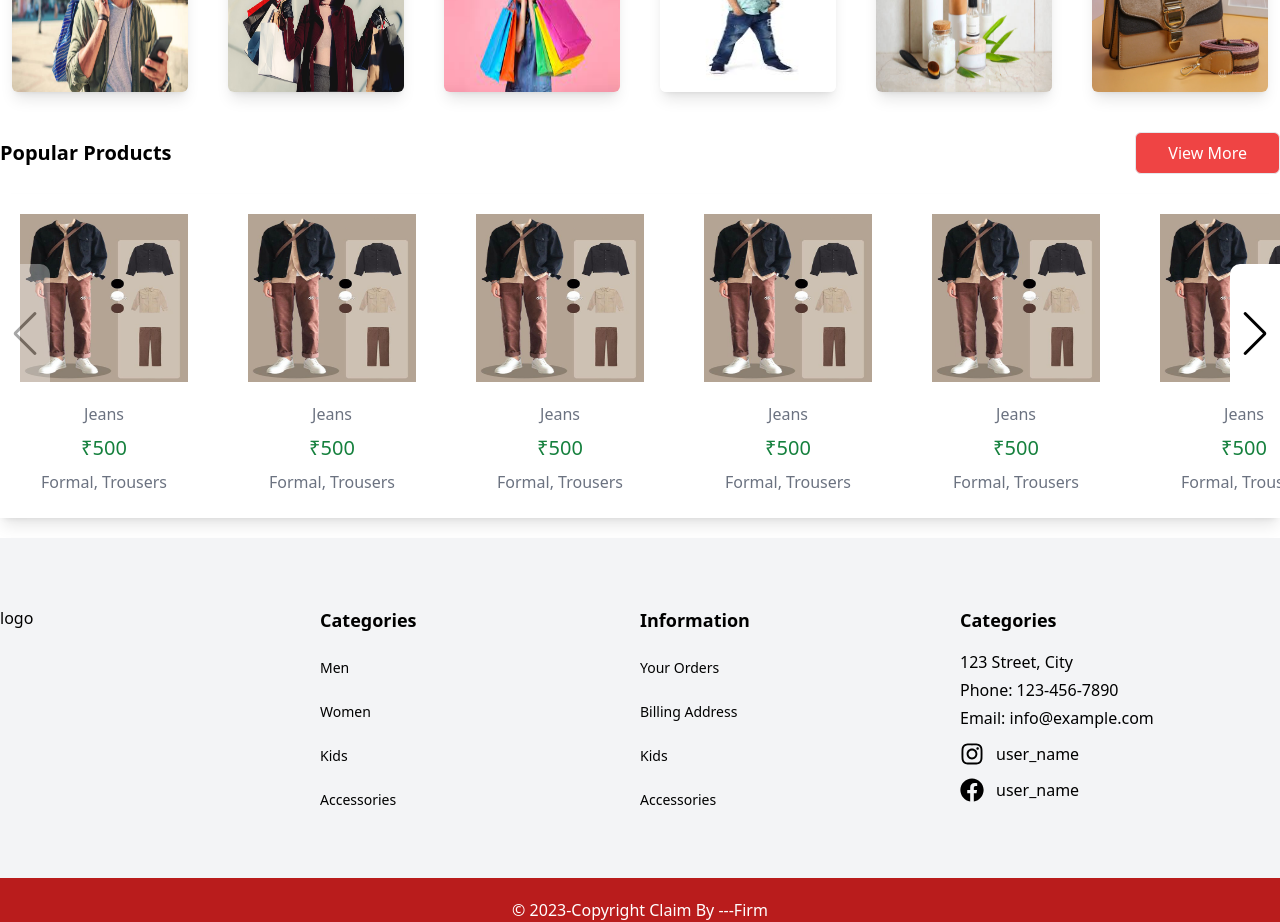
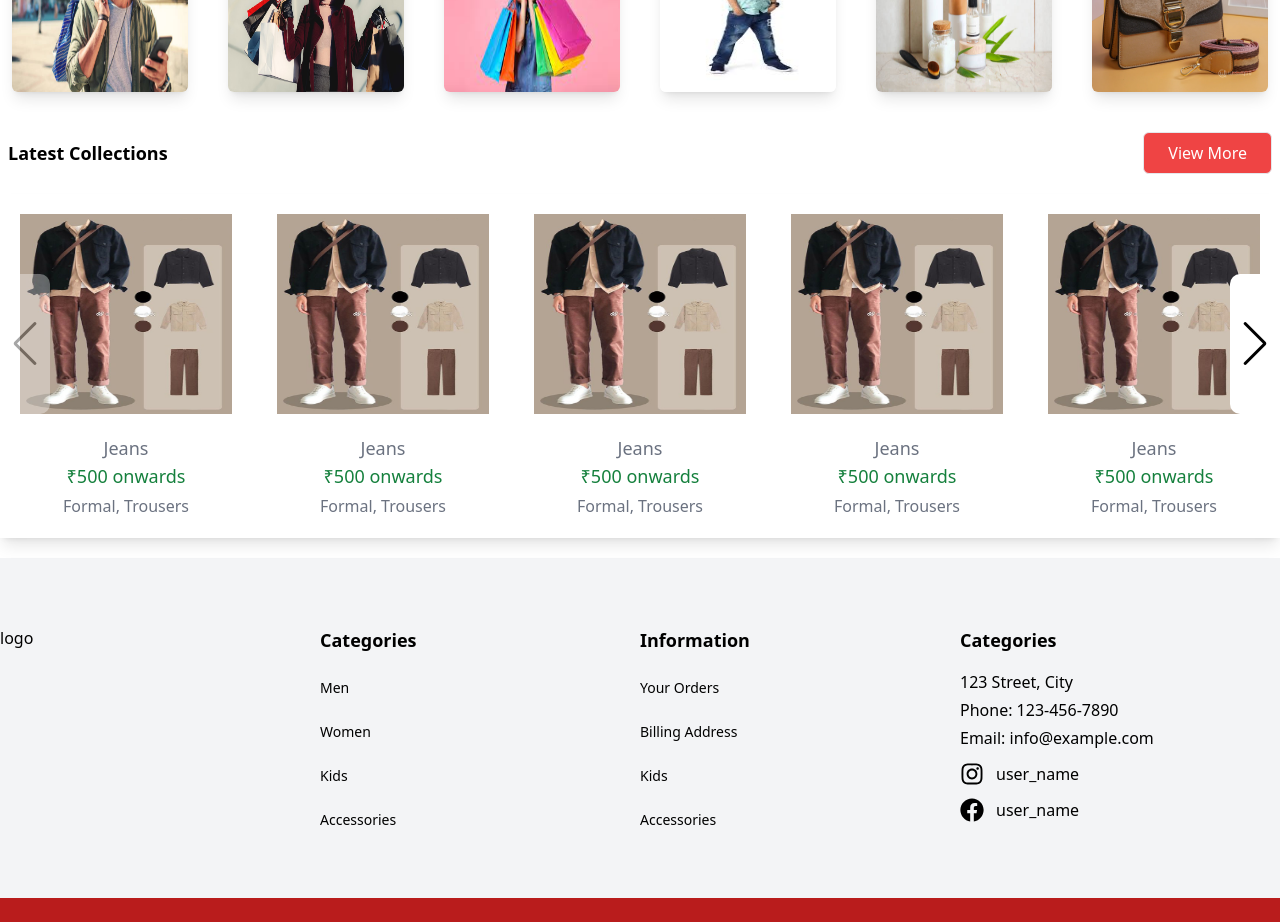
Before and after one commit to anshCoderZbar/ecommerce, a Next.js app: page / in a window 1280 px wide. Shown: the part 700-1622 px from the top of the page. Built offline with nearby package versions, Linux system fonts and the light colour scheme.

Commit message:
added swiper

```diff
--- /dev/null
+++ b/app/common/index/Banner.jsx
@@ -0,0 +1,32 @@
+import React from "react";
+import Image from "next/image";
+import { Swiper, SwiperSlide } from "swiper/react";
+import { Navigation, Pagination } from "swiper";
+
+import { BannerImg } from "mock/banner";
+
+export const Banner = () => {
+  return (
+    <Swiper
+      modules={[Navigation, Pagination]}
+      spaceBetween={50}
+      slidesPerView={1}
+      loop={true}
+      pagination={{ clickable: true }}
+      navigation
+    >
+      {BannerImg?.map((image, i) => {
+        return (
+          <SwiperSlide key={i}>
+            <Image
+              src={image?.img}
+              alt="banner1"
+              loading="lazy"
+              className="w-full h-auto aspect-video max-w-full lg:h-[500px]"
+            />
+          </SwiperSlide>
+        );
+      })}
+    </Swiper>
+  );
+};
--- /dev/null
+++ b/app/common/index/Category.jsx
@@ -0,0 +1,40 @@
+import React from "react";
+import Image from "next/image";
+import { animated, useSpring } from "@react-spring/web";
+
+import { Section } from "mock/section";
+
+export const Category = () => {
+  const [props, api] = useSpring(
+    () => ({
+      from: { transform: "scale(0)", opacity: 0 },
+      to: { transform: "scale(1)", opacity: 1 },
+      immediate: false,
+      config: { duration: 1000 },
+    }),
+    []
+  );
+  return (
+    <div className="container mx-auto">
+      <div className="flex flex-wrap gap-5 md:gap-7 lg:gap-10 items-center justify-center py-5 ">
+        {Section?.map((data, i) => {
+          return (
+            <animated.div style={props} key={i} className="content relative">
+              <Image
+                src={data?.img}
+                alt={data?.heading}
+                loading="lazy"
+                className="rounded-md w-28 shadow-lg h-28 sm:w-32 sm:h-32 md:w-36 md:h-36 lg:w-44 lg:h-44 "
+              />
+              <div className="overlay absolute bg-red-400 rounded-md bottom-0 left-0 right-0 overflow-hidden h-0 transition-all duration-300 dark:bg-red-950">
+                <div className="text text-white  text-sm md:text-xl absolute overflow-hidden top-1/2 left-1/2 transform -translate-x-1/2 -translate-y-1/2 capitalize">
+                  {data?.heading}
+                </div>
+              </div>
+            </animated.div>
+          );
+        })}
+      </div>
+    </div>
+  );
+};
--- /dev/null
+++ b/app/common/index/LatestCollections.jsx
@@ -0,0 +1,8 @@
+import React from "react";
+import { ProductCategories } from "components/Product-categories";
+
+import { MenCategory } from "mock/categories/Men";
+
+export const LatestCollection = () => {
+  return <ProductCategories category={MenCategory} />;
+};
--- a/app/common/index/MenCategories.jsx
+++ /dev/null
@@ -1,10 +0,0 @@
-import { ProductCategories } from "components/Product-categories";
-import React from "react";
-
-export const MenCategories = () => {
-  return (
-    <div>
-      <ProductCategories />
-    </div>
-  );
-};
--- a/app/layout/Header/index.jsx
+++ b/app/layout/Header/index.jsx
@@ -1,10 +1,10 @@
 import React, { useEffect, useState } from "react";
+import Link from "next/link";
 import { CiShoppingCart, CiSearch } from "react-icons/ci";
 import { BiArrowBack } from "react-icons/bi";
 import { useTheme } from "next-themes";
 
 import { Profile } from "./Profile";
-import Link from "next/link";
 
 export const Header = () => {
   const [active, setActive] = useState(false);
--- /dev/null
+++ b/components/Category-Card/index.jsx
@@ -0,0 +1,25 @@
+import React from "react";
+import Image from "next/image";
+
+export const CategoryCard = ({ data }) => {
+  return (
+    <div className="w-fit">
+      <Image
+        src={data?.img}
+        alt="Product"
+        className="w-44 h-44 object-center sm:h-48 sm:w-48 md:h-48 md:w-48 lg:h-60 lg:w-72 xl:w-72 xl:h-60 bg-white p-3 md:p-4 lg:p-5"
+      />
+      <div className="px-1 pb-4">
+        <div className="text-gray-500 text-base lg:text-lg text-center ">
+          {data?.category}
+        </div>
+        <div className=" text-center text-base mb-1 lg:text-lg  text-green-700">
+          {data?.price} onwards
+        </div>
+        <div className="text-gray-500 mb-1 lg:text-base text-center text-sm">
+          {data?.desc}
+        </div>
+      </div>
+    </div>
+  );
+};
--- a/components/Product-categories/index.jsx
+++ b/components/Product-categories/index.jsx
@@ -1,59 +1,42 @@
 import React from "react";
-import menbanner from "app/assets/products/menbanner.webp";
-import { MenCategory } from "mock/categories/Men";
 import { Swiper, SwiperSlide } from "swiper/react";
-import Image from "next/image";
 import { Navigation } from "swiper";
 
-export const ProductCategories = () => {
+import { CategoryCard } from "components/Category-Card";
+
+export const ProductCategories = (props) => {
   return (
-    <div className="bg-white my-5 flex shadow-lg gap-5">
     <Swiper
-        spaceBetween={20}
-        slidesPerView={1}
+      spaceBetween={5}
+      slidesPerView={2}
       modules={[Navigation]}
       navigation
+      className="bg-white my-5 shadow-lg"
       breakpoints={{
-          640: {
-            slidesPerView: 2,
+        400: {
+          slidesPerView: 3,
         },
-          768: {
-            slidesPerView: 2,
+        750: {
+          slidesPerView: 4,
         },
-          1024: {
-            slidesPerView: 2,
+        900: {
+          slidesPerView: 4,
         },
-          1280: {
-            slidesPerView: 3,
+        1200: {
+          slidesPerView: 5,
+        },
+        1600: {
+          slidesPerView: 6,
         },
       }}
     >
-        {MenCategory?.map((data, i) => {
+      {props?.category?.map((data, i) => {
         return (
-            <SwiperSlide
-              key={i}
-              className="max-w-fit bg-white rounded overflow-hidden"
-            >
-              <Image
-                src={data?.img}
-                alt="Product"
-                className="w-52 h-52 bg-white p-5"
-              />
-              <div className="px-6 pb-4">
-                <div className="text-gray-500 text-center mb-2">
-                  {data?.category}
-                </div>
-                <div className=" text-center text-xl mb-2 text-green-700">
-                  {data?.price}
-                </div>
-                <div className="text-gray-500 text-center mb-2">
-                  {data?.desc}
-                </div>
-              </div>
+          <SwiperSlide key={i} className=" bg-white rounded overflow-hidden">
+            <CategoryCard data={data} />
           </SwiperSlide>
         );
       })}
     </Swiper>
-    </div>
   );
 };
--- a/pages/index.jsx
+++ b/pages/index.jsx
@@ -1,86 +1,31 @@
-import Image from "next/image";
 import { Layout } from "app/layout";
-import { Swiper, SwiperSlide } from "swiper/react";
-import { Navigation, Pagination } from "swiper";
+
+import { Banner } from "app/common/index/Banner";
+import { Category } from "app/common/index/Category";
+import { LatestCollection } from "app/common/index/LatestCollections";
+
 import "swiper/css";
 import "swiper/css/navigation";
 import "swiper/css/pagination";
-import { animated, useSpring } from "@react-spring/web";
-
-import { BannerImg } from "mock/banner";
-import { Section } from "mock/section";
-
-import { MenCategories } from "app/common/index/MenCategories";
 
 export default function Home() {
-  const [props, api] = useSpring(
-    () => ({
-      from: { transform: "scale(0)", opacity: 0 },
-      to: { transform: "scale(1)", opacity: 1 },
-      immediate: false,
-      config: { duration: 1000 },
-    }),
-    []
-  );
   return (
     <main>
       <Layout>
-        <Swiper
-          modules={[Navigation, Pagination]}
-          spaceBetween={50}
-          slidesPerView={1}
-          loop={true}
-          pagination={{ clickable: true }}
-          navigation
-        >
-          {BannerImg?.map((image, i) => {
-            return (
-              <SwiperSlide key={i}>
-                <Image
-                  src={image?.img}
-                  alt="banner1"
-                  loading="lazy"
-                  className="w-full h-auto aspect-video max-w-full lg:h-[500px]"
-                />
-              </SwiperSlide>
-            );
-          })}
-        </Swiper>
+        <Banner />
         <div className="bg-white dark:bg-gray-900">
-          <div className="container mx-auto ">
-            <div className="flex flex-wrap gap-5 md:gap-7 lg:gap-10 items-center justify-center py-5 ">
-              {Section?.map((data, i) => {
-                return (
-                  <animated.div
-                    style={props}
-                    key={i}
-                    className="content relative"
-                  >
-                    <Image
-                      src={data?.img}
-                      alt={data?.heading}
-                      loading="lazy"
-                      className="rounded-md w-28 shadow-lg h-28 sm:w-32 sm:h-32 md:w-36 md:h-36 lg:w-44 lg:h-44 "
-                    />
-                    <div className="overlay absolute bg-red-400 rounded-md bottom-0 left-0 right-0 overflow-hidden h-0 transition-all duration-300 dark:bg-red-950">
-                      <div className="text text-white  text-sm md:text-xl absolute overflow-hidden top-1/2 left-1/2 transform -translate-x-1/2 -translate-y-1/2 capitalize">
-                        {data?.heading}
-                      </div>
-                    </div>
-                  </animated.div>
-                );
-              })}
-            </div>
-          </div>
+          <Category />
         </div>
         <div className="container mx-auto my-5">
-          <div className="flex justify-between items-center">
-            <h2 className="text-xl font-semibold">Popular Products</h2>
-            <button className="border bg-red-500 text-white outline-none py-2 px-8 rounded-md hover:bg-red-700">
+          <div className="flex justify-between items-center px-2">
+            <h2 className="text-base sm:text-lg font-semibold">
+              Latest Collections
+            </h2>
+            <button className="border bg-red-500  text-white outline-none py-1 px-4 sm:py-2 sm:px-6 rounded-md hover:bg-red-700">
               View More
             </button>
           </div>
-          <MenCategories />
+          <LatestCollection />
         </div>
       </Layout>
     </main>
```
Lines whose indentation alone changed are shown as unchanged.
